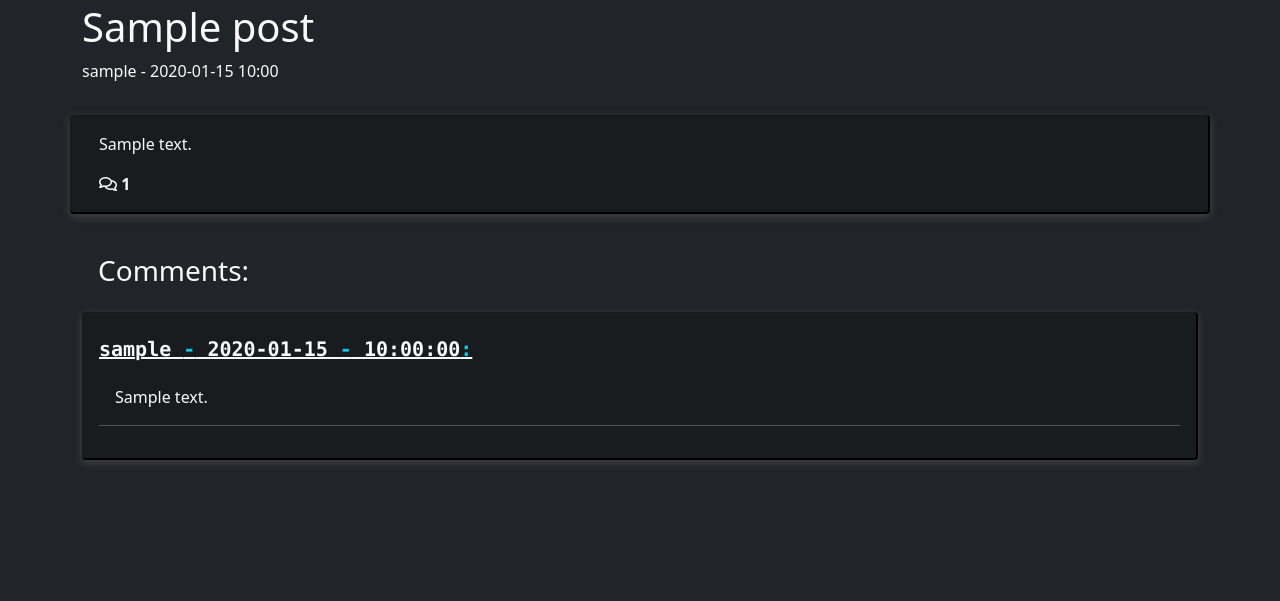
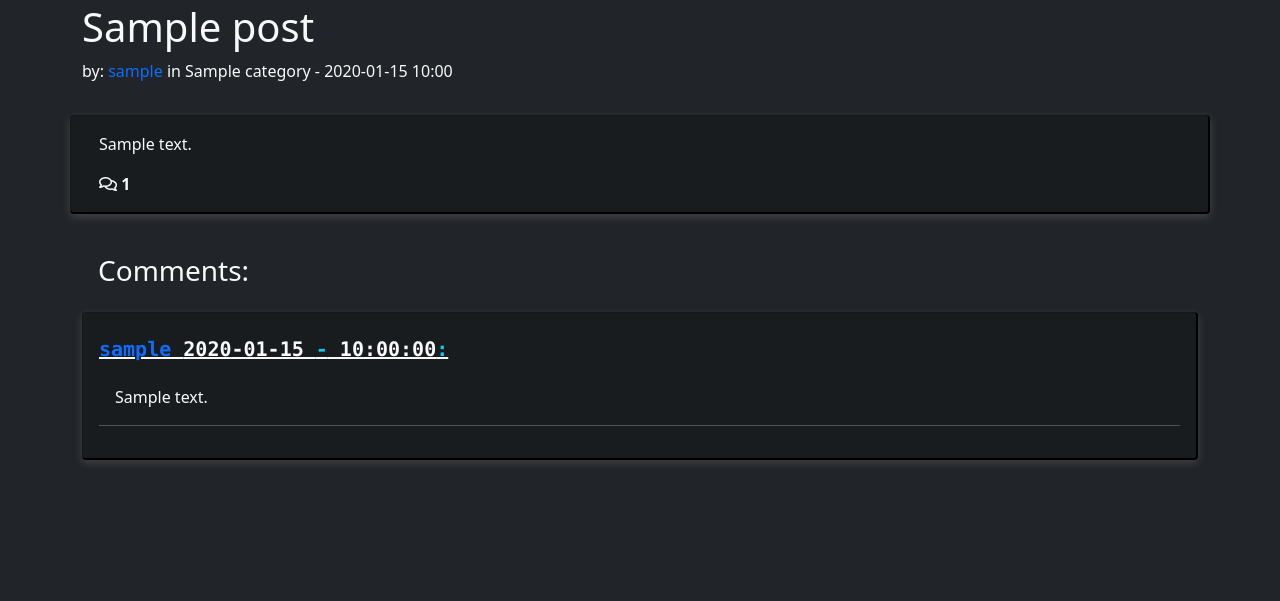
Before and after one commit to birgerosterberg/loopit, a Django app: a page that uses templates/post_detail.html in a window 1280 px wide. Shown: the part 56-657 px from the top of the page. Run offline with Django 3.2, Linux system fonts and the light colour scheme; tables that the repository leaves empty hold one stand-in row (values such as "Sample post"); some libraries are stand-ins or nearby versions.

Commit message:
add category to post

```diff
--- a/community/admin.py
+++ b/community/admin.py
@@ -1,13 +1,13 @@
 from django.contrib import admin
 from django_summernote.admin import SummernoteModelAdmin
-from .models import Post, Comment, UserProfile, Report
+from .models import Post, Comment, UserProfile, Report, Category
 
 
 @admin.register(Post)
 class PostAdmin(SummernoteModelAdmin):
 
     search_fields = ['title', 'content']
-    list_display = ('title', 'slug', 'created_on', 'author')
+    list_display = ('title', 'slug', 'created_on', 'author', 'category')
     list_filter = ('author', 'created_on')
     summernote_fields = ('content')
 
@@ -32,3 +32,4 @@ class ReportAdmin(admin.ModelAdmin):
 
 
 admin.site.register(Report, ReportAdmin)
+admin.site.register(Category)
--- a/community/forms.py
+++ b/community/forms.py
@@ -13,7 +13,7 @@ class CommentForm(forms.ModelForm):
 class PostForm(forms.ModelForm):
     class Meta:
         model = Post
-        fields = ('title', 'content',)
+        fields = ('title', 'content', 'category')
         widgets = {
             'content': SummernoteWidget(),
         }
--- a/community/models.py
+++ b/community/models.py
@@ -21,16 +21,26 @@ class Report(models.Model):
         return f"Report by {self.reporter} on {self.reported_item}"
 
 
+class Category(models.Model):
+    name = models.CharField(max_length=100)
+    description = models.TextField()
+
+    def __str__(self):
+        return self.name
+
+
 class Post(models.Model):
     title = models.CharField(max_length=200)
     slug = AutoSlugField(populate_from='title', unique=True)
     author = models.ForeignKey(
         User, on_delete=models.CASCADE, related_name="posts"
     )
+    category = models.ForeignKey(
+        Category, on_delete=models.CASCADE, null=False, blank=False
+    )
     content = models.TextField()
     image = CloudinaryField('image', default='default_image')
     created_on = models.DateTimeField(auto_now_add=True)
-    rating = models.PositiveIntegerField(default=0)
     reports = GenericRelation(Report)
 
     def get_absolute_url(self):
--- a/community/views.py
+++ b/community/views.py
@@ -10,9 +10,15 @@
 
 class PostList(generic.ListView):
     model = Post
-    queryset = Post.objects.order_by('-created_on')
     template_name = 'index.html'
     paginate_by = 10
+
+    def get_queryset(self):
+        queryset = Post.objects.order_by('-created_on')
+        category_name = self.request.GET.get('category')
+        if category_name:
+            queryset = queryset.filter(category__name=category_name)
+        return queryset
 
 
 class CreatePostView(View):
--- a/templates/index.html
+++ b/templates/index.html
@@ -13,7 +13,7 @@
                         <div class="card-body post-hover">
                             <a href="{% url 'post_detail' post.slug %}" class="post-link">
                                 <p class="card-title text-light h4">{{ post.title }}</p>
-                                <p class="card-text text-light h6">by {{ post.author }} -
+                                <p class="card-text text-light h6">by {{ post.author }} in {{ post.category.name }} -
                                     {{ post.created_on|date:"Y-m-d H:i"|default:"" }} -
                                     {{ post.comments.count }} <i class="far fa-comments"></i>
 
--- a/templates/post_detail.html
+++ b/templates/post_detail.html
@@ -5,7 +5,14 @@
     <div class="row g-0">
         <div class="col-md-6">
             <h1 class="text-light">{{ post.title }}</h1>
-            <p class="text-light">{{ post.author }} - {{ post.created_on|date:"Y-m-d H:i"|default:"" }}</p>
+
+            <p class="text-light">
+                by:
+                <a href="{% url 'user_profile' post.author.username %}">
+                    {{ post.author }}
+                </a>
+                in {{ post.category.name }} - {{ post.created_on|date:"Y-m-d H:i"|default:"" }}
+            </p>
         </div>
     </div>
 </div>
@@ -39,7 +46,9 @@
             {% for comment in comments %}
             <div class="text-light">
                 <p class="fw-bold fs-5 text-decoration-underline font-monospace lh-lg">
-                    {{ comment.author }} <span class="text-info">-</span>
+                    <a href="{% url 'user_profile' comment.author.username %}">
+                        {{ comment.author }}
+                    </a>
                     {{ comment.created_on|date:"Y-m-d" }} <span class="text-info">-</span>
                     {{ comment.created_on|date:"H:i:s" }}<span class="text-info">:</span>
                     {% if user.is_authenticated %}
```
Also changed, not shown: community/migrations/0008_auto_20230828_2330.py (added), community/migrations/0009_alter_post_category.py (added).
